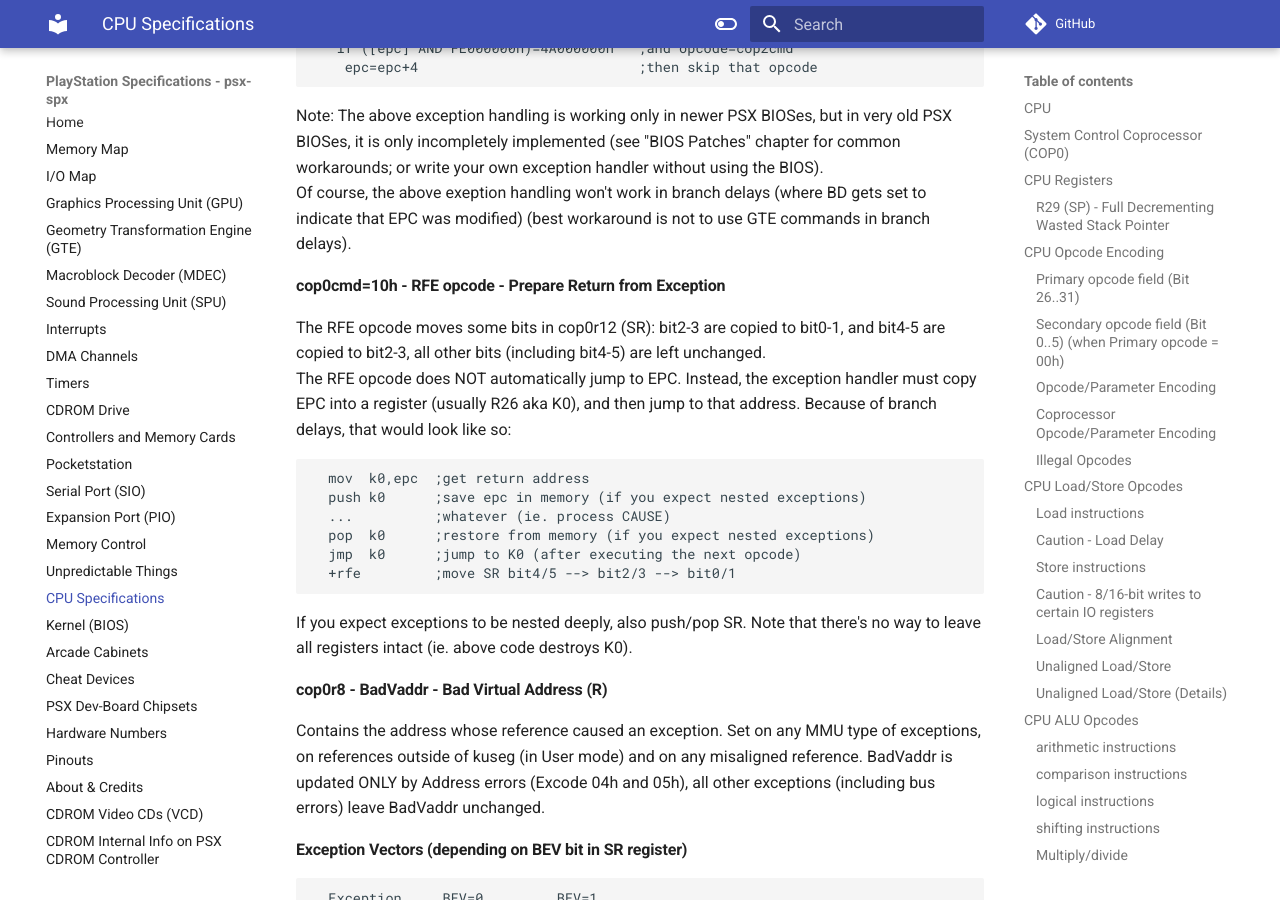
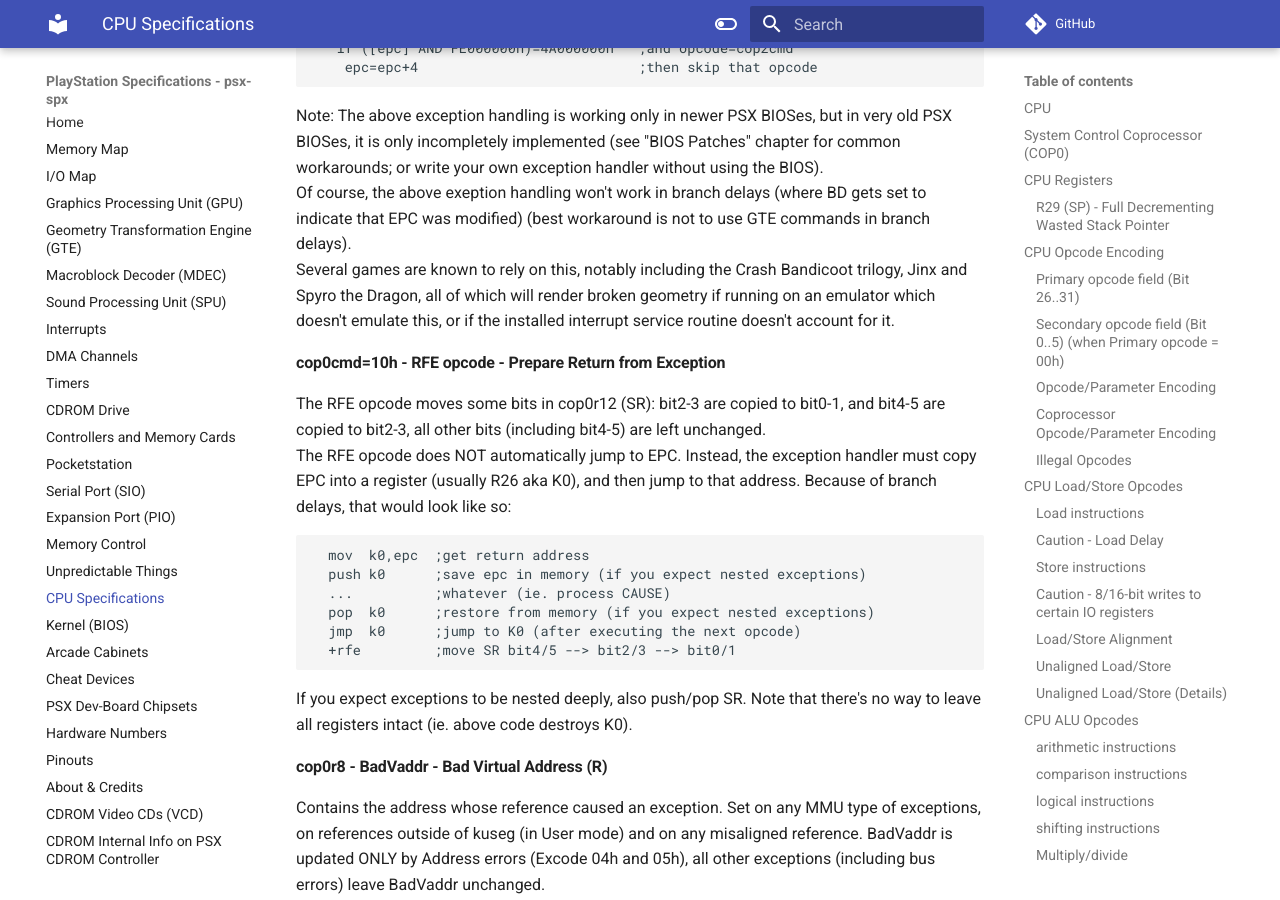
Before and after one commit to psx-spx/psx-spx.github.io, an MkDocs documentation site: the page built from docs/cpuspecifications.md, in a window 1280 px wide and 900 px high, scrolled down 13959 px. Built offline with MkDocs 1.6.1 and Material for MkDocs 9.7.7, drawn with Linux system fonts in a browser that asks for light colours; comment, search, counter and statistics services are not loaded.

Commit message:
[CPU] Mention games that rely on the GTE interrupt bug.

```diff
--- a/docs/cpuspecifications.md
+++ b/docs/cpuspecifications.md
@@ -669,6 +669,10 @@ using the BIOS).<br/>
 Of course, the above exeption handling won't work in branch delays (where BD
 gets set to indicate that EPC was modified) (best workaround is not to use GTE
 commands in branch delays).<br/>
+Several games are known to rely on this, notably including the Crash Bandicoot trilogy,
+Jinx and Spyro the Dragon, all of which will render broken geometry
+if running on an emulator which doesn't emulate this,
+or if the installed interrupt service routine doesn't account for it.
 
 #### cop0cmd=10h - RFE opcode - Prepare Return from Exception
 The RFE opcode moves some bits in cop0r12 (SR): bit2-3 are copied to bit0-1,
```
